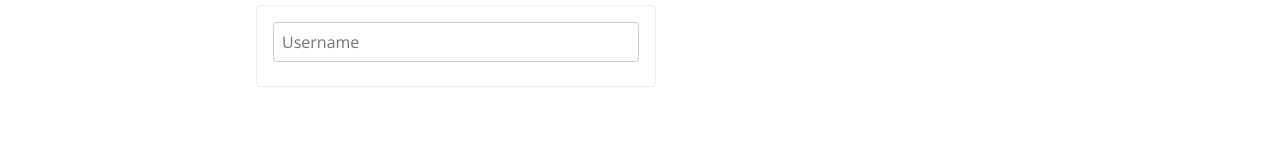
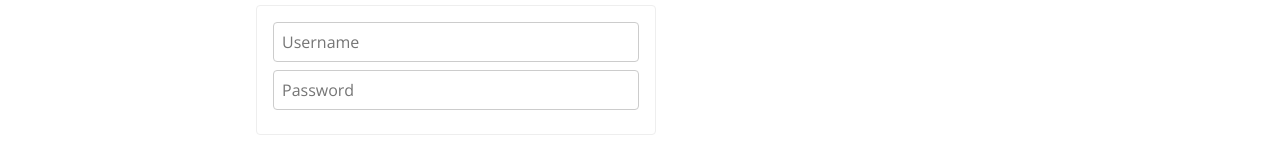
Before and after one commit to gonpeche/styledComponentsProject, a React (Create React App) app: page /login in a window 1280 px wide. Shown: the part 143-303 px from the top of the page. Built offline with nearby package versions, Linux system fonts and the light colour scheme.

Commit message:
handle input value

```diff
--- a/src/components/pages/Login.js
+++ b/src/components/pages/Login.js
@@ -15,11 +15,31 @@ const Form = styled.form`
 `;
 
 export default function Login() {
+    const [formFields, setFormFields] = React.useState({ username: '', password: '' });
+
+    const handleInputChange = (e) => {
+        setFormFields({
+            ...formFields,
+            [e.target.name]: e.target.value
+        });
+    }
     return (
         <PageLayout>
             <h1>Login</h1>
             <Form>
-                <Input name="username" placeholder="Username" />
+                <Input
+                value={formFields.username}
+                type="text"
+                onChange={handleInputChange}
+                name="username"
+                placeholder="Username" />
+                <Input
+                value={formFields.password}
+                type="password"
+                onChange={handleInputChange}
+                name="password"
+                placeholder="Password" />
+
             </Form>
         </PageLayout>
     )
```
